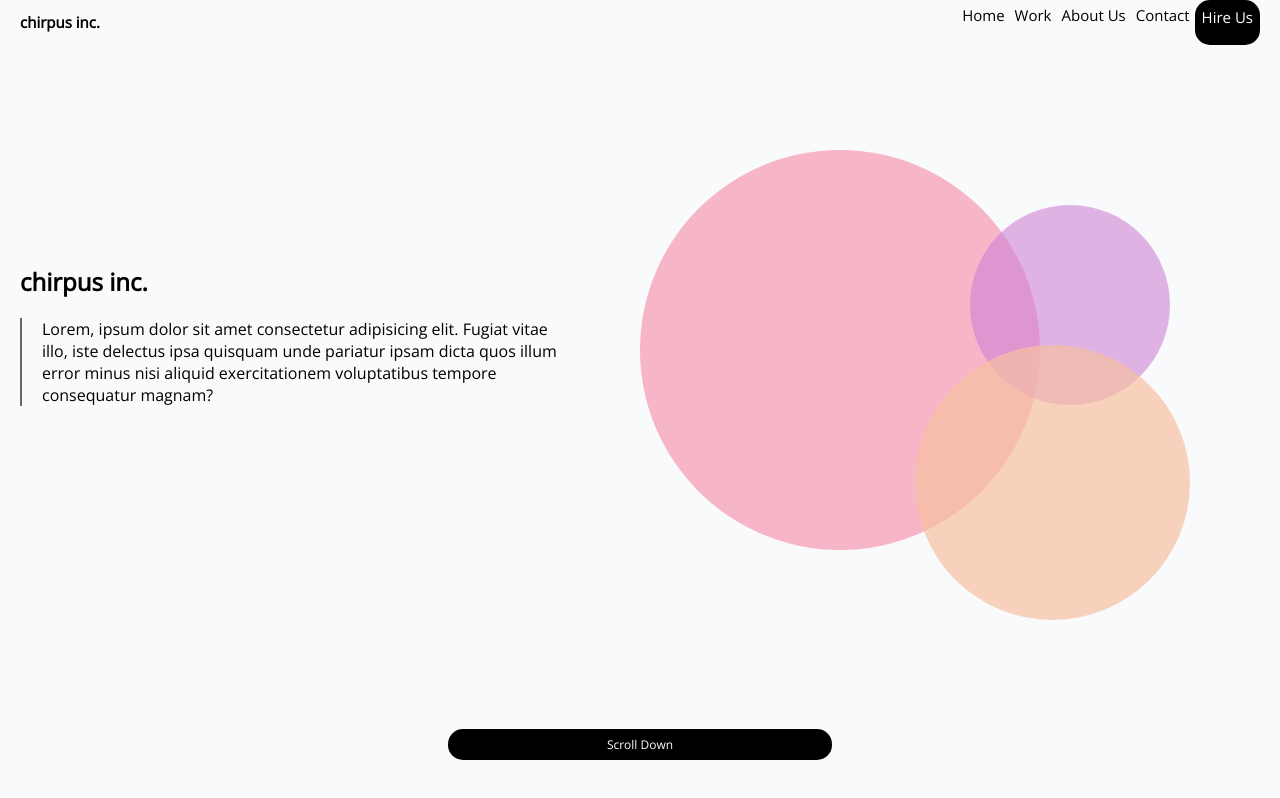
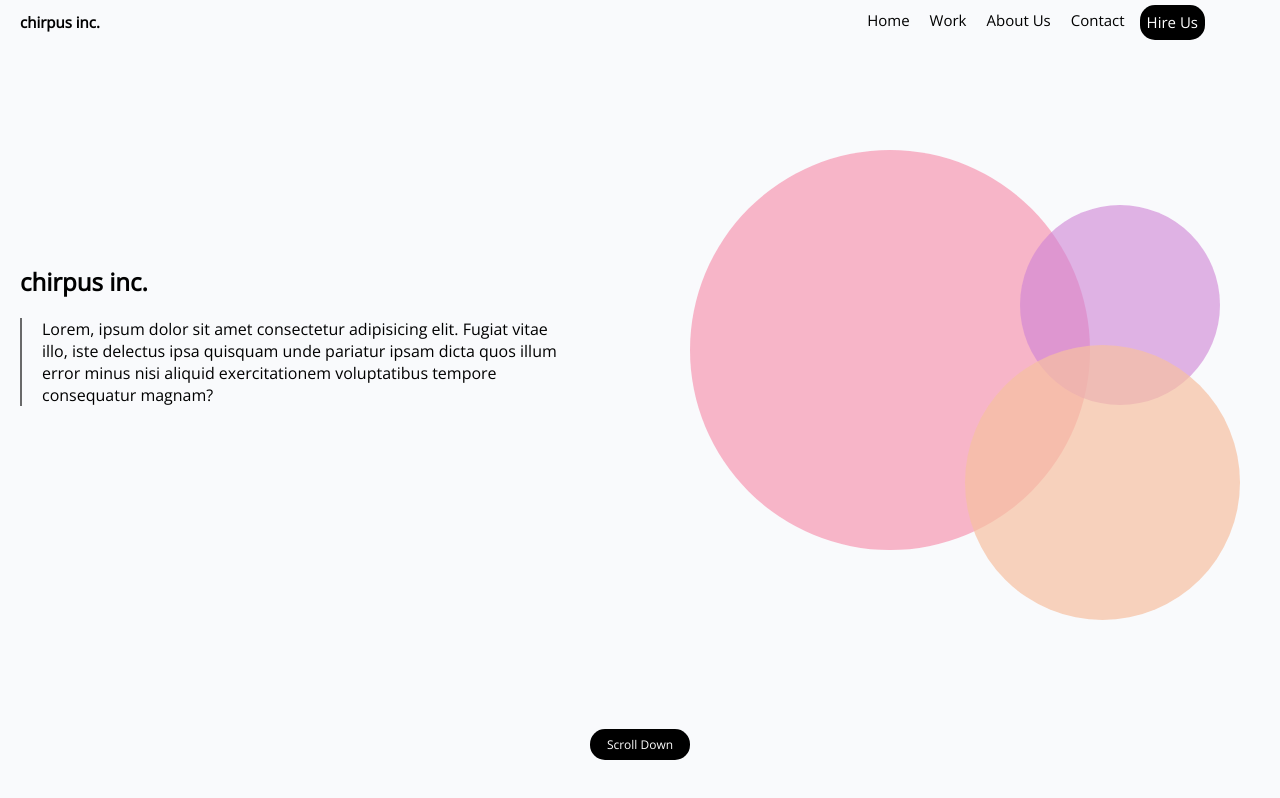
Before and after one commit to laurewallace/HTMLLabOne, a plain HTML site: page index.html in a window 1280 px wide. Drawn offline with nearby package versions, Linux system fonts and the light colour scheme.

Commit message:
minor adjustments to nav and circle positioning

```diff
--- a/styles.css
+++ b/styles.css
@@ -119,6 +119,15 @@ button {
 }
 
 @media only screen and (min-width: 768px) {
+    nav {
+        margin-right: 50px;
+    }
+
+    a {
+        margin: 5px;
+    }
+
+
     .main {
         flex-direction: row;
     }
@@ -132,6 +141,7 @@ button {
         width: 600px;
         height: 800px;
         margin-top: 100px;
+        margin-left: 50px;
 
     }
 
@@ -142,7 +152,7 @@ button {
         border-radius: 50%;
         position: absolute;
         top: 5px;
-        left: 50px
+        left: 50px;
     }
 
     .purple {
@@ -152,7 +162,7 @@ button {
         border-radius: 50%;
         position: absolute;
         top: 60px;
-        right: 20px
+        right: 20px;
     }
 
     .orange {
@@ -165,4 +175,8 @@ button {
         right: 0px;
     }
 
+    button {
+        width: 100px
+    }
+
 }
```
